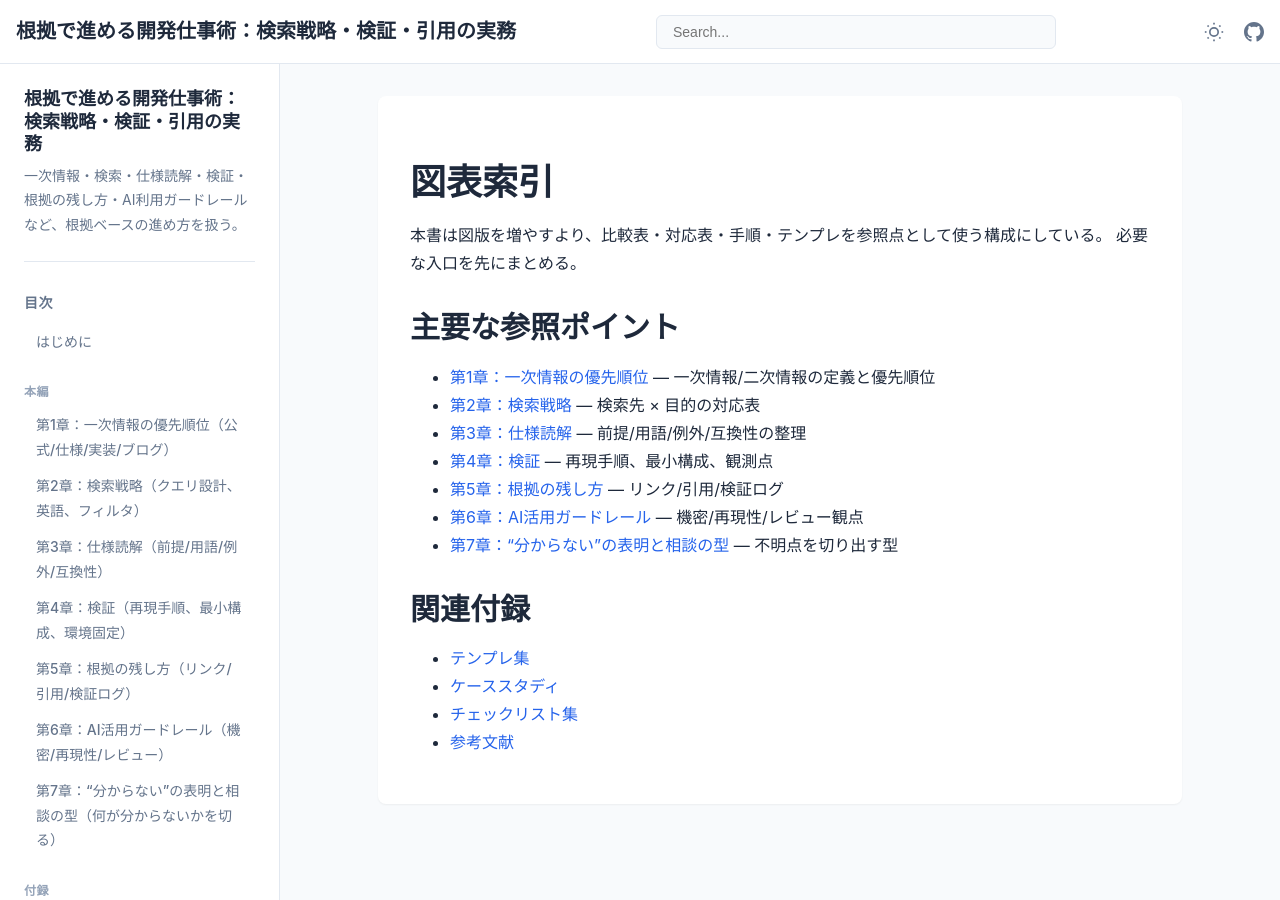
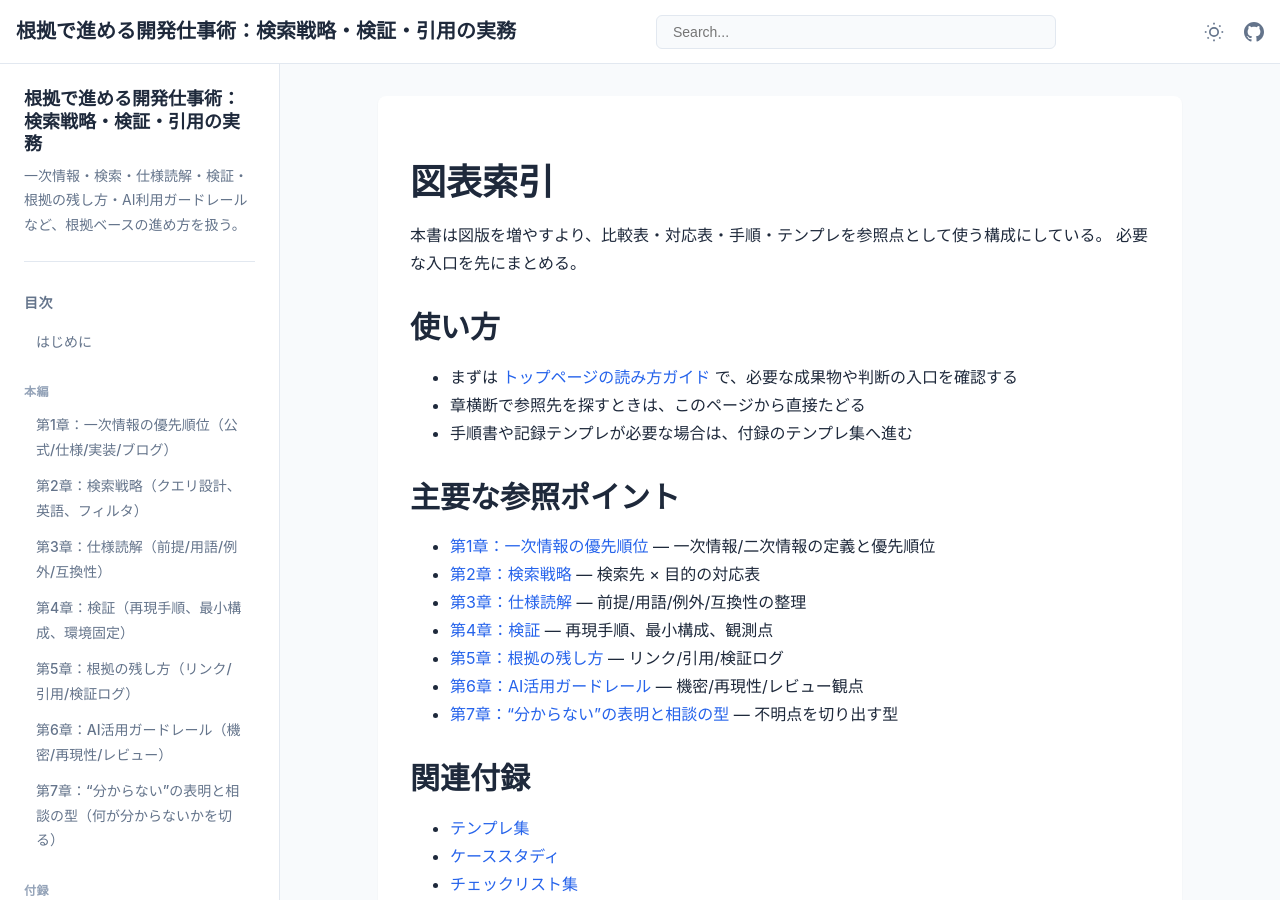
Before and after one commit to itdojp/evidence-based-engineering-book, a Jekyll site: the page built from docs/appendices/figure-index/index.md, in a window 1280 px wide and 900 px high. Built offline with Jekyll 4.4.1, drawn with Linux system fonts in a browser that asks for light colours.

Commit message:
docs: clarify figure index usage

```diff
--- a/docs/appendices/figure-index/index.md
+++ b/docs/appendices/figure-index/index.md
@@ -8,6 +8,12 @@ order: 915
 
 本書は図版を増やすより、比較表・対応表・手順・テンプレを参照点として使う構成にしている。
 必要な入口を先にまとめる。
+
+## 使い方
+
+- まずは [トップページの読み方ガイド](../../) で、必要な成果物や判断の入口を確認する
+- 章横断で参照先を探すときは、このページから直接たどる
+- 手順書や記録テンプレが必要な場合は、付録のテンプレ集へ進む
 
 ## 主要な参照ポイント
 
```
